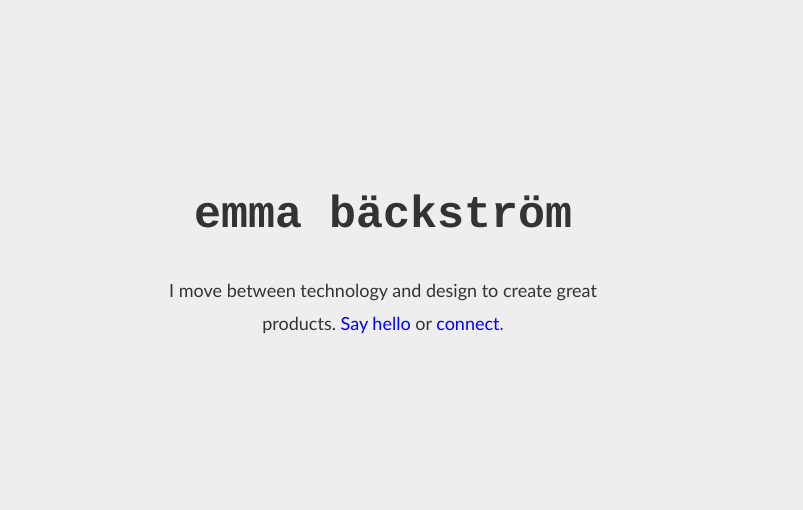
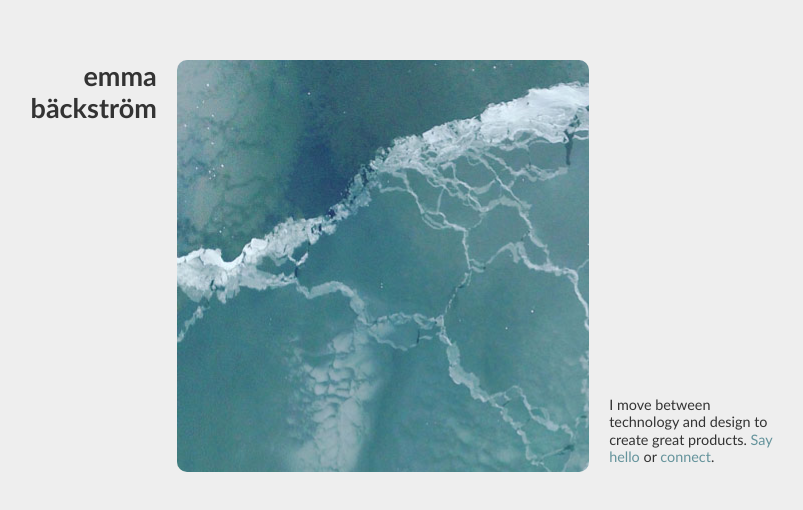
Before and after one commit to emmabckstrm/emmabackstrom.com, a Next.js app: page / in a window 1280 px wide. Shown: the part 134-644 px from the top of the page, without its empty margins (257-1060 px from the left). Built offline with nearby package versions, Linux system fonts and the light colour scheme.

Commit message:
update design

```diff
--- a/pages/index.js
+++ b/pages/index.js
@@ -1,15 +1,46 @@
-import Layout from 'components/Layout';
+import Layout from "components/Layout";
+
+const Hover = ({ children, words }) => {
+  return <Layout>{children}</Layout>;
+};
 
 const Index = () => (
   <Layout>
     <div className="container">
       <div className="inner">
-            <div className="circle"></div>
+        <div>
+          <div
+            onMouseEnter={() =>
+              console.log("Congrats, you managed to hover my name :)")
+            }
+          >
+            <Hover
+              words={[
+                "develops for web",
+                "takes care of plants",
+                "designs user interfaces",
+                "builds with code",
+                "stops climate change"
+              ]}
+            >
               <h1>emma bäckström</h1>
-            <p>I move between technology and design to create great products.{` `}
-                <a href="mailto:hello@emmabackstrom.com?subject=Hey, I saw your website ...">Say hello</a> or{` `}
+            </Hover>
+          </div>
+        </div>
+        <div className="cube" />
+        <div>
+          <div>
+            <span className="text">
+              I move between technology and design to create great products.
+              {` `}
+              <a href="mailto:hello@emmabackstrom.com?subject=Hey, I saw your website ...">
+                Say hello
+              </a>{" "}
+              or{` `}
               <a href="https://www.linkedin.com/in/emmabackstrom">connect</a>.
-            </p>
+            </span>
+          </div>
+        </div>
       </div>
       <style jsx>{`
         .container {
@@ -22,18 +53,52 @@ const Index = () => (
           text-align: center;
         }
         .inner {
-         max-width: 450px;
+          display: flex;
+          flex-direction: row;
+          max-width: 850px;
         }
-     p {
+        .inner > div {
+          width: 25%;
+          display: flex;
+        }
+        .inner > div > div {
+          padding: 0 20px;
+        }
+        .inner > div:first-child {
+          align-self: flex-start;
+          text-align: right;
+        }
+        .inner > div:last-child {
+          align-self: flex-end;
+          text-align: left;
+        }
+        .inner > .cube {
+          width: 50%;
+          height: 0;
+          padding-top: 50%;
+          background-color: #64939b;
+          background-image: url("/img2.jpg");
+          border-radius: 10px;
+        }
+        .text {
           font-family: "Trebuchet MS", Helvetica, sans-serif;
+          line-height: 1.2;
+          font-size: 0.8em;
+          display: inline-block;
         }
         h1 {
-         font-size: 2.5em;
-        font-family: 'courier';
+          font-size: 1.5em;
+          font-family: "courier";
+          font-family: "Trebuchet MS", Helvetica, sans-serif;
+          font-weight: bold;
           margin: 0;
+          display: inline-block;
+          line-height: 1.2;
         }
-    a, a:visited, a:active {
-        color: blue;
+        a,
+        a:visited,
+        a:active {
+          color: #64939b;
           text-decoration: none;
         }
         a:hover {
```
Also changed, not shown: package.json (line endings or trailing spaces), public/img2.jpg (added). Lines whose indentation alone changed are shown as unchanged.
